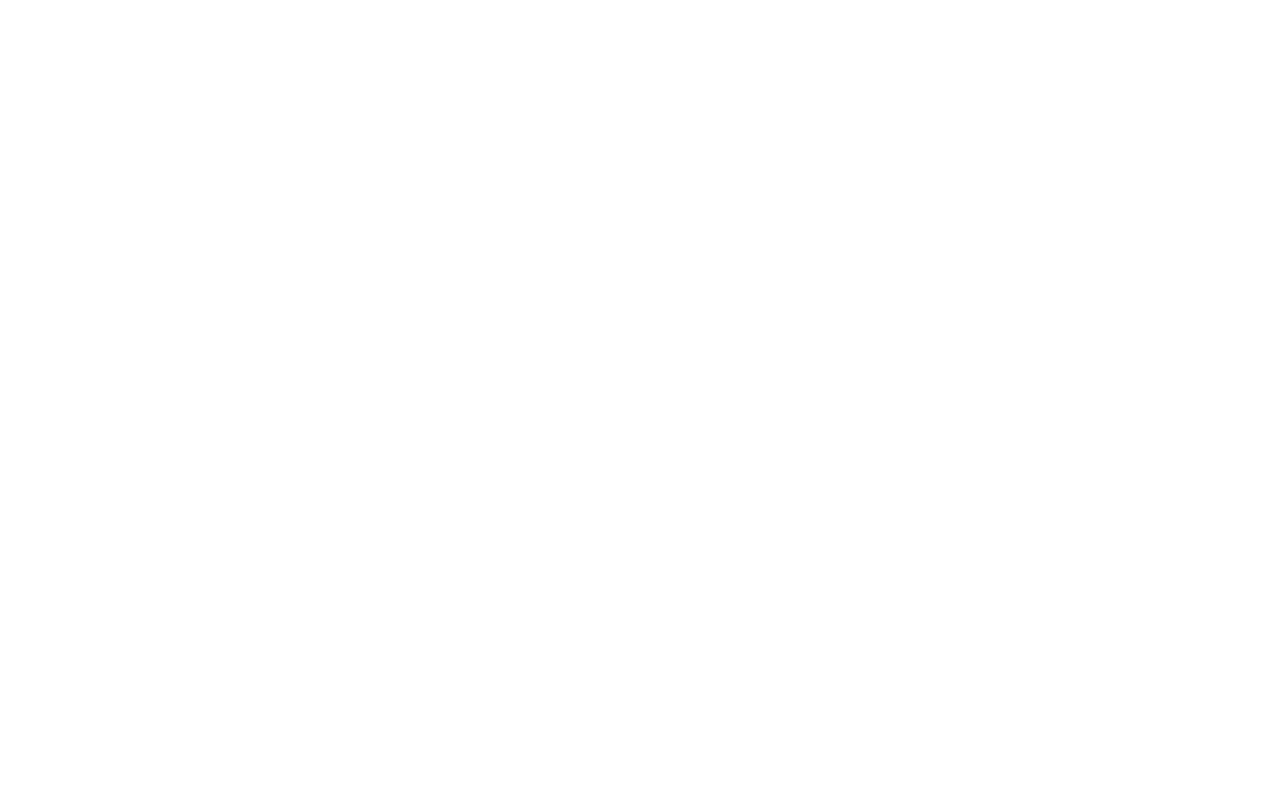
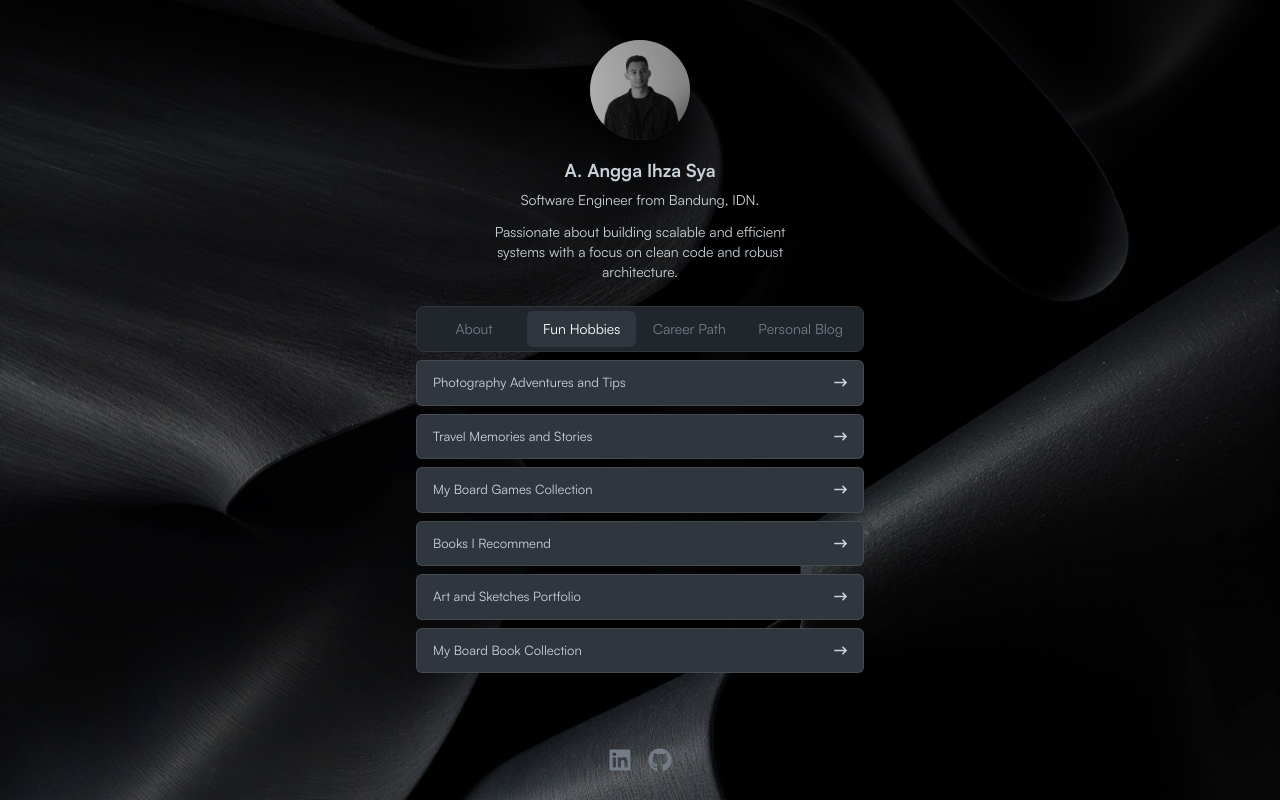
Before and after one commit to anggaihza/personal-link-in-bio, a React (Vite) app: page / in a window 1280 px wide. Before the commit this address had no page. Built offline with nearby package versions, Linux system fonts and the light colour scheme.

Commit message:
fix route

```diff
--- a/src/App.jsx
+++ b/src/App.jsx
@@ -6,7 +6,7 @@
   return (
     <Suspense fallback={<div>Loading...</div>}>
       <Routes>
-        <Route path="/personal-link-in-bio" element={<LinkInBioUI />} />
+        <Route path="/" element={<LinkInBioUI />} />
       </Routes>
     </Suspense>
   );
```
